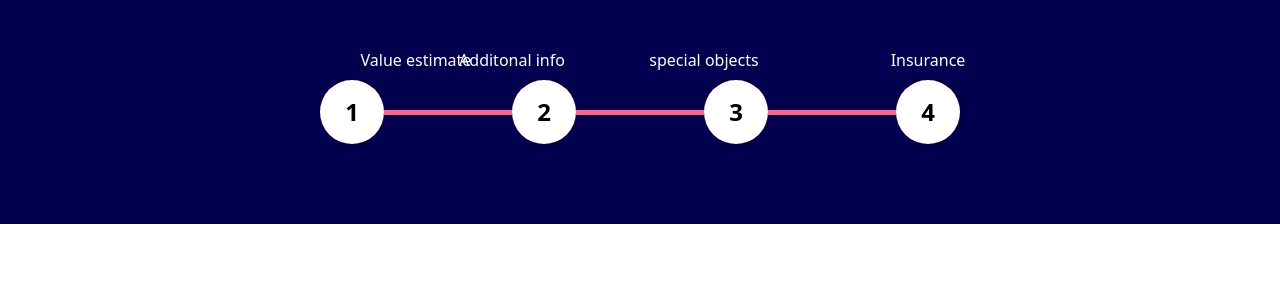
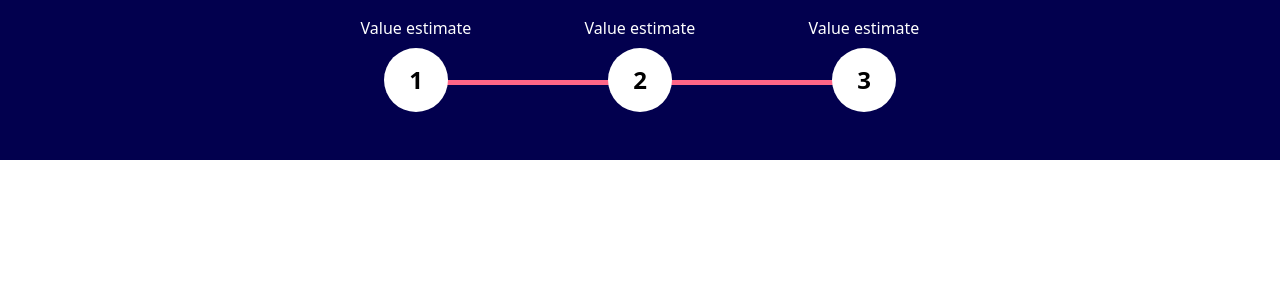
Before and after one commit to Patchyy/Bolster-insurance, a React (Create React App) app: page /formulier in a window 1280 px wide. Shown: the top 300 px of the page. Built offline with nearby package versions, Linux system fonts and the light colour scheme.

Commit message:
stepper names

```diff
--- a/package.json
+++ b/package.json
@@ -20,7 +20,7 @@
 		"web-vitals": "^2.1.4"
 	},
 	"scripts": {
-    "start": "react-scripts start",
+		"start": "PORT=3006 react-scripts start",
 		"build": "react-scripts build",
 		"test": "react-scripts test",
 		"eject": "react-scripts eject",
--- a/src/Styles.css
+++ b/src/Styles.css
@@ -8,10 +8,13 @@
 	box-sizing: border-box;
 }
 
-html, body, #root, #root>div {
+html,
+body,
+#root,
+#root > div {
 	height: 100%;
 	min-height: 100vh;
-  background-color: theme('colors.white-off')
+	/* background-color: theme('colors.white-off') */
 }
 
 button {
--- a/src/pages/FormPage.tsx
+++ b/src/pages/FormPage.tsx
@@ -1,42 +1,36 @@
 const Form = () => {
 	return (
 		<div>
-      <div id="formulier" className="bg-white-off h-screen">
-
-      <div className="header bg-blue-dark w-full h-56 z-0 flex flex-row items-center justify-center">
-      <ol className="flex items-center w-1/2 relative">
-
-    <li className="flex w-full items-center  justify-center  relative after:content-[''] after:w-full after:h-1 after:border-b after:border-pink after:border-4 after:inline-block">
-        <span className="flex items-center justify-center w-10 h-10 bg-white rounded-full lg:h-16 lg:w-16  shrink-0 text-black text-2xl font-bold">
+			<div id="formulier" className=" h-screen">
+				<div className="header py-12 relative bg-blue-dark w-full  -z-[2] flex flex-row items-center justify-center ">
+					<ol className="flex  items-center w-1/2 relative gap-8 ">
+						<li className="flex w-full items-center  flex-col  relative after:content-[''] after:w-[120%] after:h-1 after:border-b after:border-pink after:border-4 after:inline-block after:absolute after:left-1/2 after:top-1/2  after:-z-[1] ">
+							<span className="flex items-center justify-center w-10 h-10 bg-white rounded-full lg:h-16 lg:w-16  shrink-0 text-black text-2xl font-bold ">
 								1
 							</span>
-        <span className="text-white absolute -top-1/2  text-center">Value estimate</span>
+							<span className="text-white absolute -top-1/2  ">
+								Value estimate
+							</span>
 						</li>
-
-    <li className="flex w-full items-center relative after:content-[''] after:w-full after:h-1 after:border-b after:border-pink after:border-4 after:inline-block ">
-        <span className="flex items-center justify-center w-10 h-10 bg-white rounded-full lg:h-16 lg:w-16  shrink-0 text-2xl font-bold">
+						<li className="flex w-full items-center  flex-col  relative after:content-[''] after:w-[120%] after:h-1 after:border-b after:border-pink after:border-4 after:inline-block after:absolute after:left-1/2 after:top-1/2  after:-z-[1] ">
+							<span className="flex items-center justify-center w-10 h-10 bg-white rounded-full lg:h-16 lg:w-16  shrink-0 text-black text-2xl font-bold ">
 								2
 							</span>
-        <span className="text-white absolute -top-1/2 -translate-x-1/2 text-center">Additonal info</span>
+							<span className="text-white absolute -top-1/2  ">
+								Value estimate
+							</span>
 						</li>
-    <li className="flex w-full items-center relative after:content-[''] after:w-full after:h-1 after:border-b after:border-pink after:border-4 after:inline-block ">
-        <span className="flex items-center justify-center w-10 h-10 bg-white rounded-full lg:h-16 lg:w-16  shrink-0 text-2xl font-bold">
+						<li className="flex w-full items-center  flex-col  relative ">
+							<span className="flex items-center justify-center w-10 h-10 bg-white rounded-full lg:h-16 lg:w-16  shrink-0 text-black text-2xl font-bold ">
 								3
 							</span>
-        <span className="text-white absolute -top-1/2 -translate-x-1/2 text-center">special objects</span>
-    </li>
-    <li className="flex items-center justify-center">
-        <span className="flex items-center text-2xl font-bold justify-center w-10 h-10 bg-white rounded-full lg:h-16 lg:w-16  shrink-0">
-            4
+							<span className="text-white absolute -top-1/2  ">
+								Value estimate
 							</span>
-        <span className="text-white absolute -top-1/2  text-center">Insurance</span>
 						</li>
 					</ol>
 				</div>
-      <div className="xl:container md:mx-auto bg-white h-screen">
-
-
-      </div>
+				<div className="xl:container mx-auto bg-white h-screen"></div>
 			</div>
 		</div>
 	);
--- a/tailwind.config.js
+++ b/tailwind.config.js
@@ -1,7 +1,24 @@
 /** @type {import('tailwindcss').Config} */
 module.exports = {
 	content: ['./src/**/*.{js,jsx,ts,tsx}'],
+
 	theme: {
+		screens: {
+			sm: '640px',
+			// => @media (min-width: 640px) { ... }
+
+			md: '768px',
+			// => @media (min-width: 768px) { ... }
+
+			lg: '1024px',
+			// => @media (min-width: 1024px) { ... }
+
+			xl: '1280px',
+			// => @media (min-width: 1280px) { ... }
+
+			'2xl': '1536px',
+			// => @media (min-width: 1536px) { ... }
+		},
 		colors: {
 			'blue-dark': '#02004E',
 			blue: '#486AE9',
```
Lines whose indentation alone changed are shown as unchanged.
